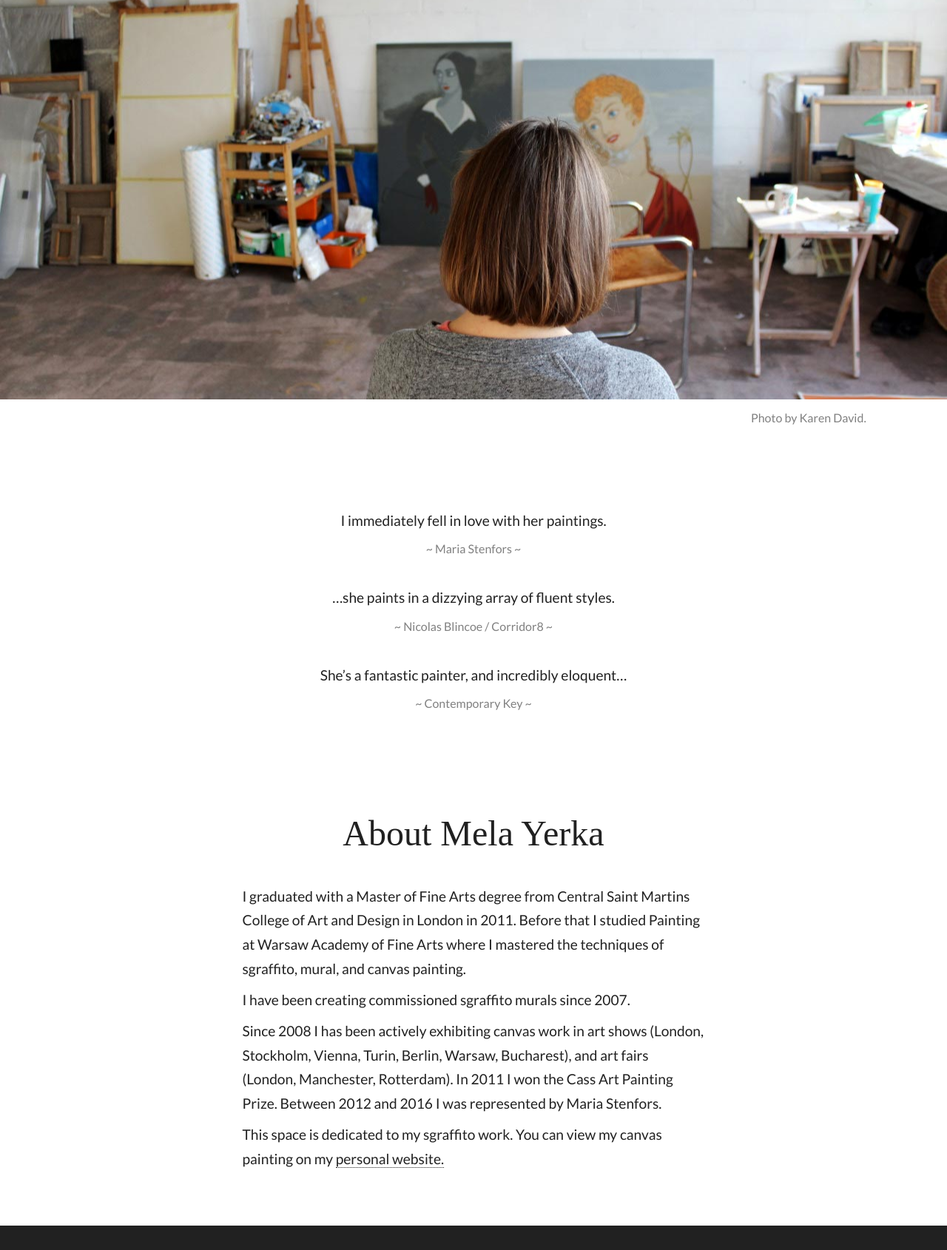
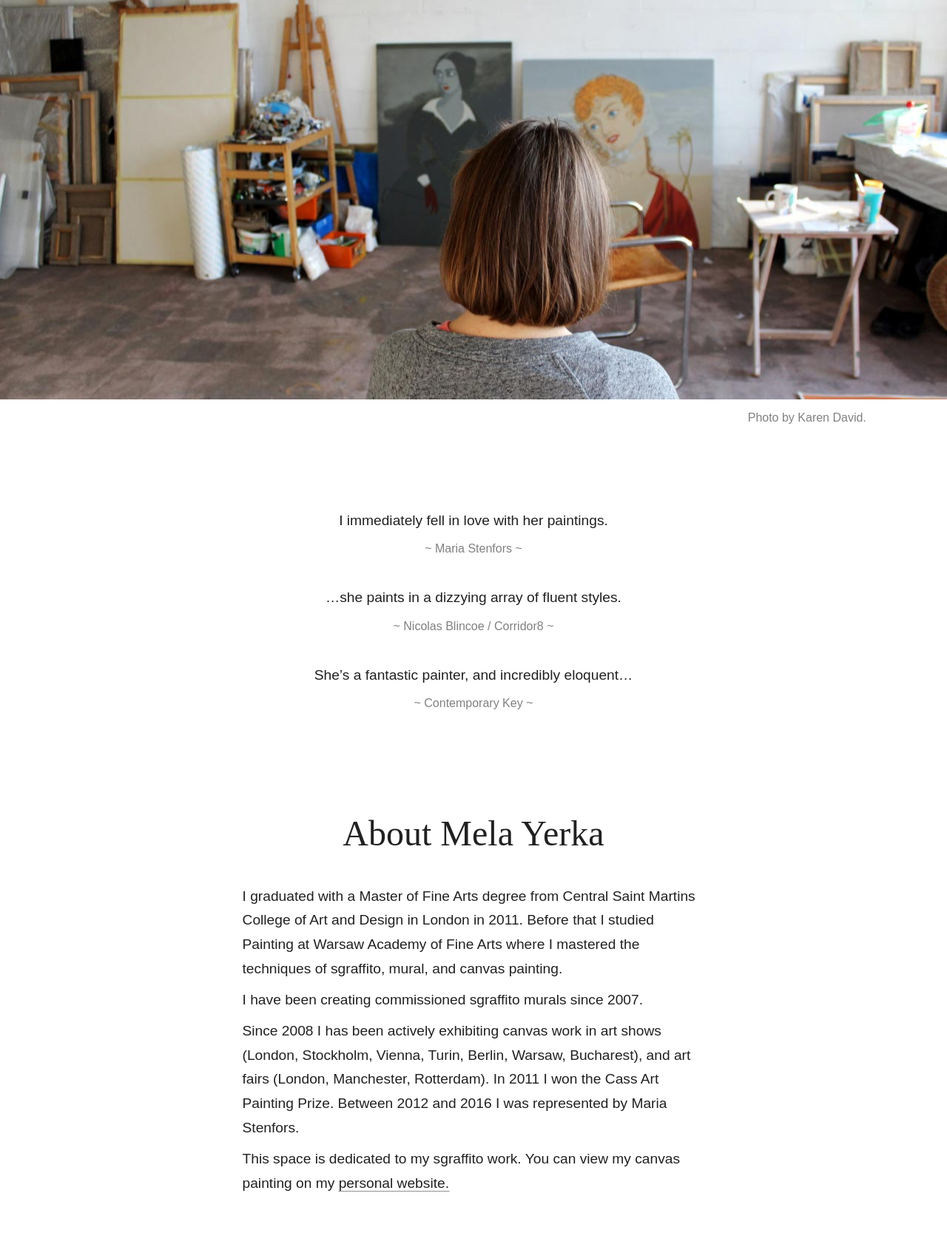
Before and after one commit to marek-kultys/trowel-and-lime, a Jekyll site: the page built from artist/index.html, in a window 1280 px wide. Shown: the whole page at 74% size. Built offline with Jekyll 4.4.1, drawn with Linux system fonts in a browser that asks for light colours; some web fonts are replaced; before the commit the page ends 1657 px from its top, so only the background shows below that.

Commit message:
Change font to Cambo + Open sans

```diff
--- a/_sass/body.scss
+++ b/_sass/body.scss
@@ -55,7 +55,7 @@
 }
 
 p, h4, h5, h6 {
-   font-family: 'Lato', sans-serif;;
+   font-family: 'Open+sans', sans-serif;;
    font-weight: 300;
    margin: 0px;
 }
--- a/css/styles.scss
+++ b/css/styles.scss
@@ -18,4 +18,4 @@
 
 // Import Google Fonts
 @import url('https://fonts.googleapis.com/css?family=Cambo');
-@import url('https://fonts.googleapis.com/css?family=Lato');
+@import url('https://fonts.googleapis.com/css?family=Open+Sans');
```
